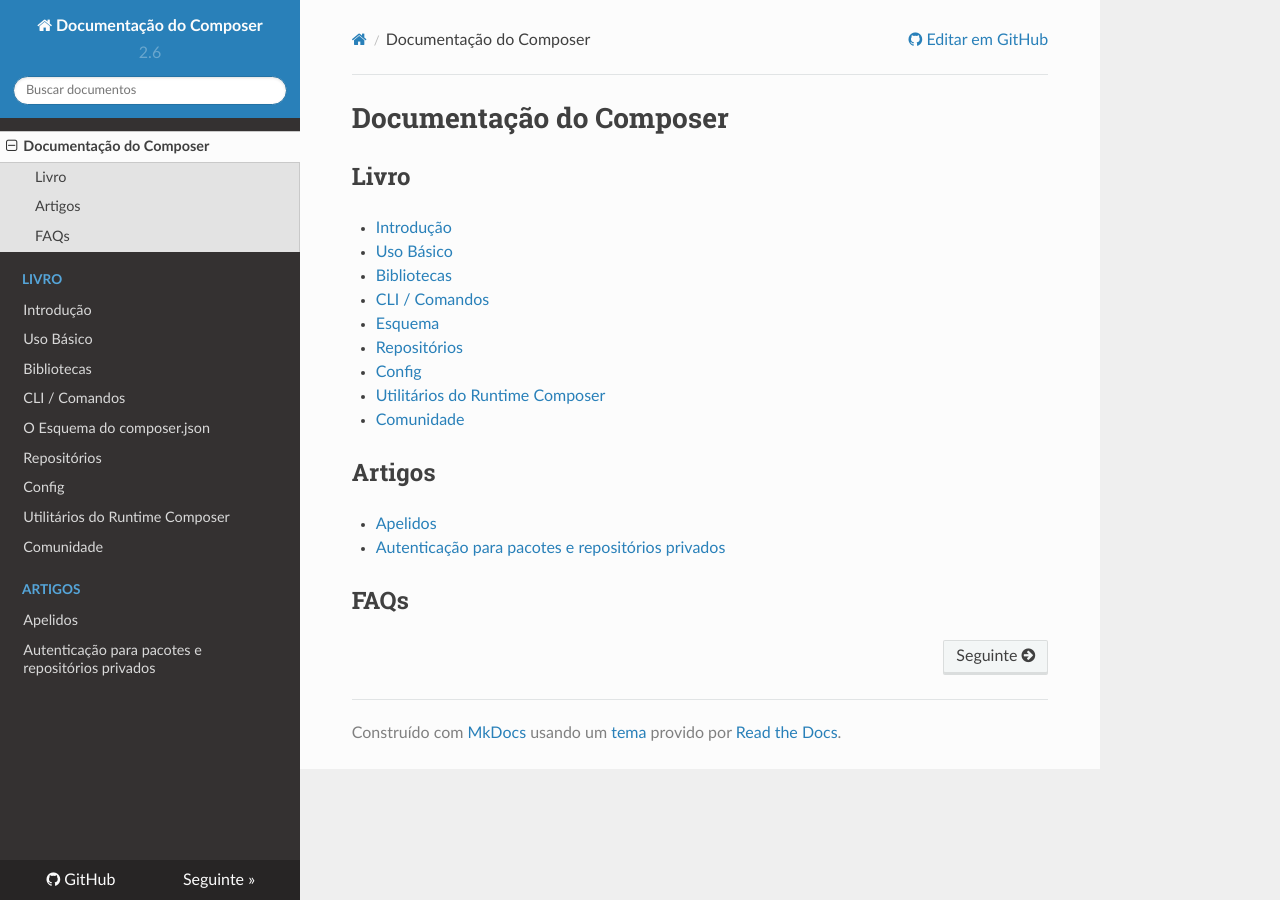
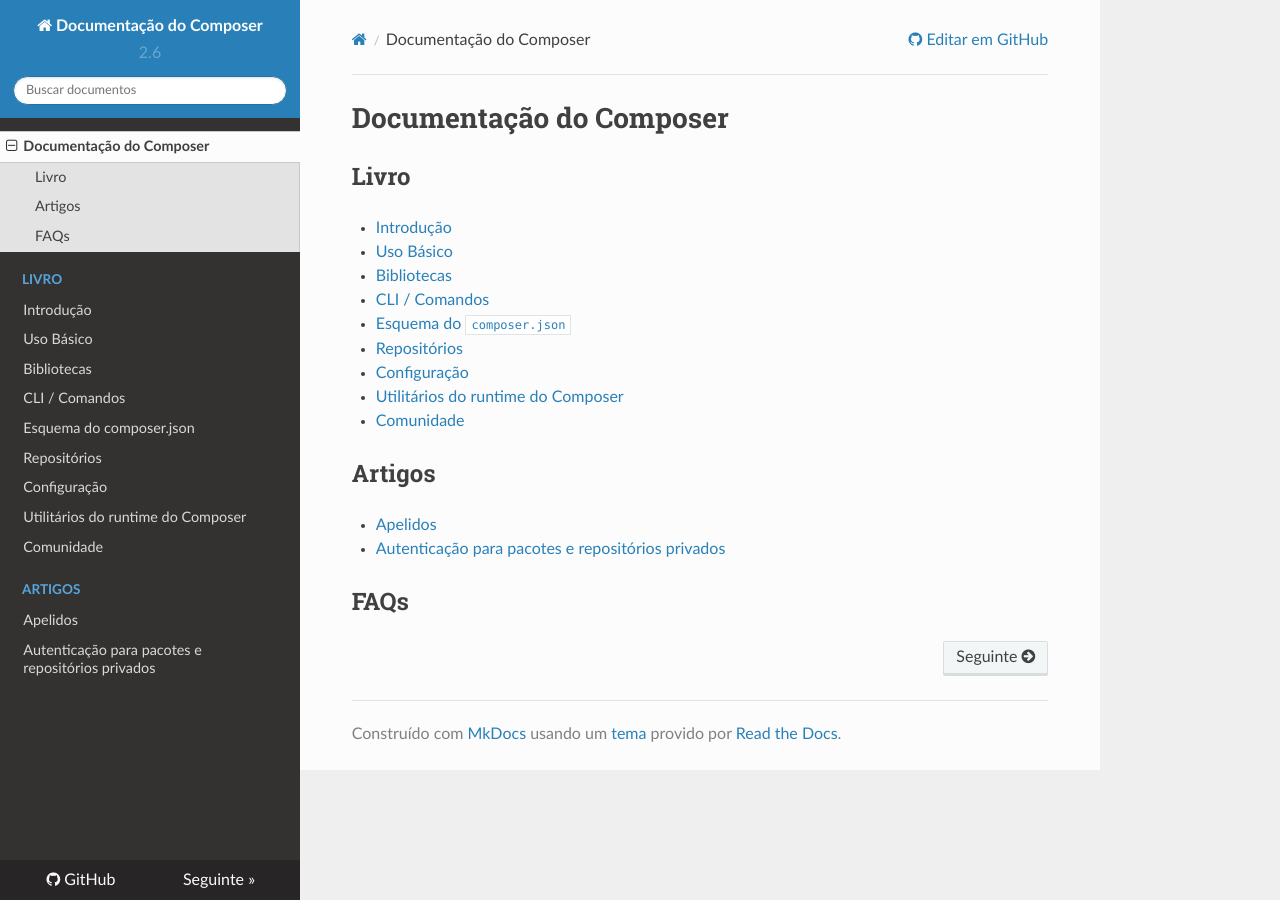
Before and after one commit to php-dev-br/composer-doc-pt-br, an MkDocs documentation site: the page built from doc/index.md, in a window 1280 px wide. Built offline with MkDocs 1.6.1, drawn with Linux system fonts in a browser that asks for light colours; nearby versions of some CDN libraries.

Commit message:
Update file doc/index.md
Issue: GH-2

```diff
--- a/doc/index.md
+++ b/doc/index.md
@@ -2,41 +2,41 @@
 
 ## Livro
 
-* [Introdução][book-intro]
-* [Uso Básico][book-usage]
-* [Bibliotecas][book-libs]
-* [CLI / Comandos][book-cli]
-* [Esquema][book-schema]
-* [Repositórios][book-repos]
-* [Config][book-config]
-* [Utilitários do Runtime Composer][8]
-* [Comunidade][book-community]
+* [Introdução][1]
+* [Uso Básico][2]
+* [Bibliotecas][3]
+* [CLI / Comandos][4]
+* [Esquema do `composer.json`][5]
+* [Repositórios][6]
+* [Configuração][7]
+* [Utilitários do runtime do Composer][8]
+* [Comunidade][9]
 
 ## Artigos
 
-* [Apelidos][article-aliases]
-* [Autenticação para pacotes e repositórios privados][article-auth-private-packages]
+* [Apelidos][10]
+* [Autenticação para pacotes e repositórios privados][11]
 
 ## FAQs
 
+[1]: introducao.md
+
+[2]: uso-basico.md
+
+[3]: bibliotecas.md
+
+[4]: cli.md
+
+[5]: esquema.md
+
+[6]: repositorios.md
+
+[7]: config.md
+
 [8]: runtime.md
 
-[article-aliases]: artigos/apelidos.md
+[9]: comunidade.md
 
-[article-auth-private-packages]: artigos/autenticacao-para-pacotes-privados.md
+[10]: artigos/apelidos.md
 
-[book-cli]: cli.md
-
-[book-community]: comunidade.md
-
-[book-config]: config.md
-
-[book-intro]: introducao.md
-
-[book-libs]: bibliotecas.md
-
-[book-repos]: repositorios.md
-
-[book-schema]: esquema.md
-
-[book-usage]: uso-basico.md
+[11]: artigos/autenticacao-para-pacotes-privados.md
--- a/mkdocs.yaml
+++ b/mkdocs.yaml
@@ -48,10 +48,10 @@ nav:
     - uso-basico.md
     - bibliotecas.md
     - 'CLI / Comandos': cli.md
-    - esquema.md
+    - 'Esquema do composer.json': esquema.md
     - repositorios.md
-    - config.md
-    - 'Utilitários do Runtime Composer': runtime.md
+    - 'Configuração': config.md
+    - 'Utilitários do runtime do Composer': runtime.md
     - comunidade.md
   - Artigos:
     - artigos/apelidos.md
```
